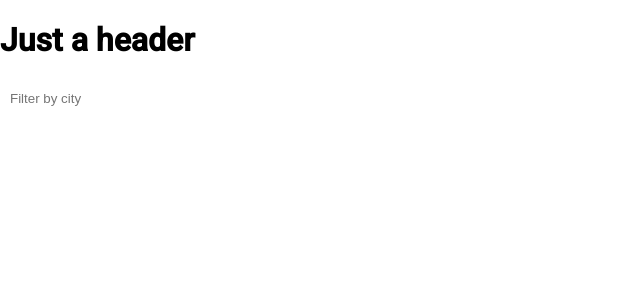
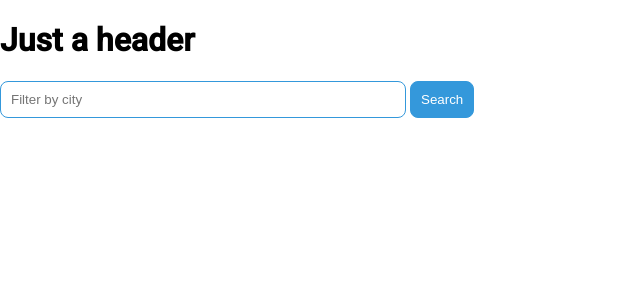
Before and after one commit to DiazAilan/angular-app-review, an Angular app: page / in a window 1280 px wide. Shown: the top 300 px of the page, without its empty margins (0-640 px from the left). Built offline with nearby package versions, Linux system fonts and the light colour scheme.

Commit message:
fix: add missing color variable for home.component

```diff
--- a/src/app/home/home.component.scss
+++ b/src/app/home/home.component.scss
@@ -1,3 +1,7 @@
+:host {
+  --primary-color: #3498db;
+}
+
 .results {
   display: grid;
   column-gap: 14px;
```
